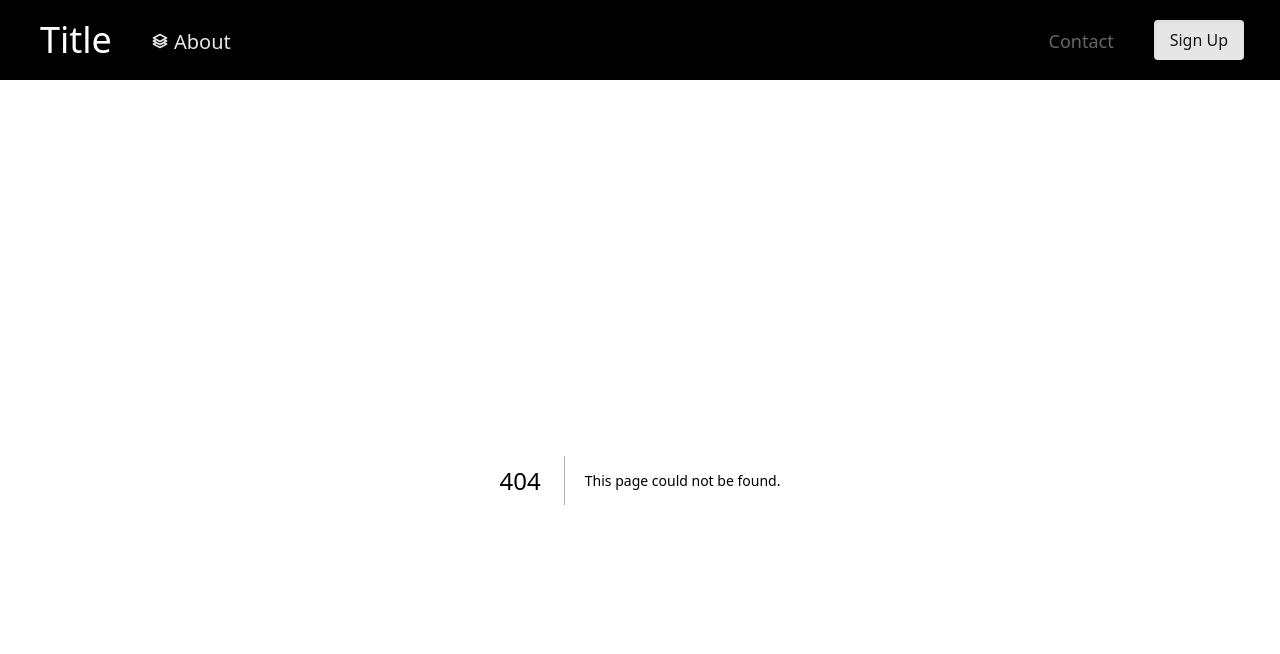
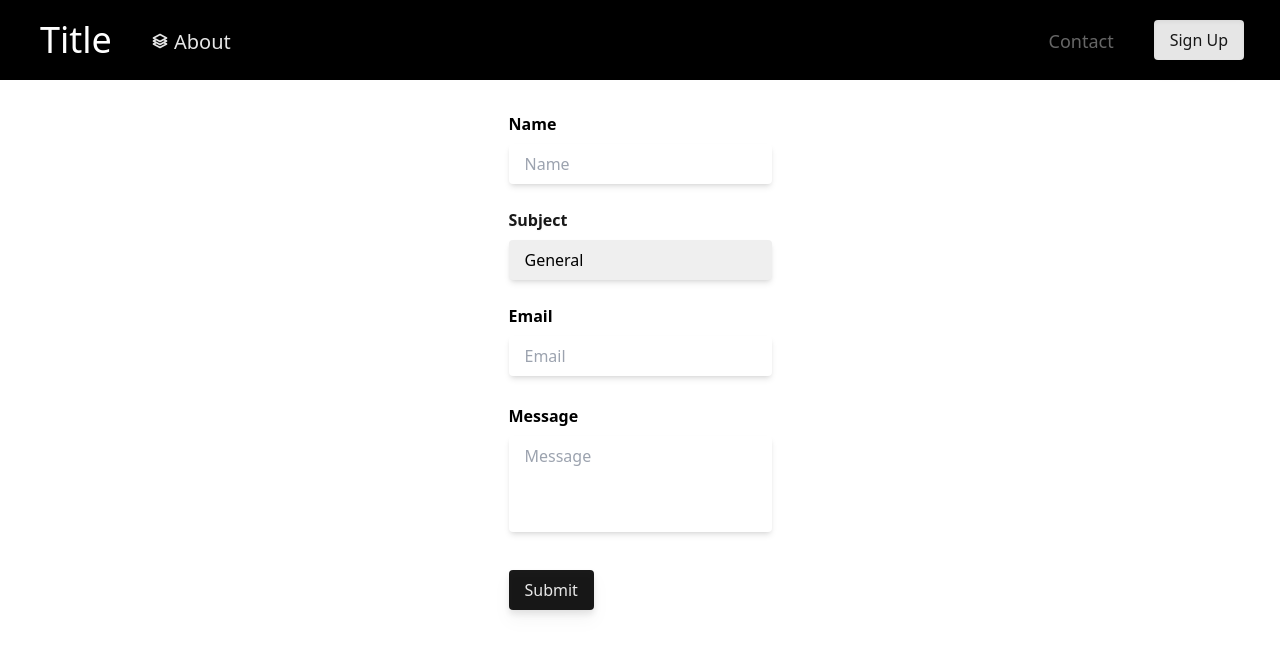
Before and after one commit to tannertanner1/pages-router, a Next.js app: page /contact/nodemailer in a window 1280 px wide. Before the commit this address had no page. Shown: the top 654 px of the page. Built offline with nearby package versions, Linux system fonts and the light colour scheme.

Commit message:
form validation api route

```diff
--- a/components/email.js
+++ b/components/email.js
@@ -1,37 +1,103 @@
+import { useState } from 'react';
+
 export default function Email() {
+  const [name, setName] = useState('');
+  const [subject, setSubject] = useState('');
+  const [email, setEmail] = useState('');
+  const [message, setMessage] = useState('');
+  const [emailError, setEmailError] = useState('');
+  const [messageError, setMessageError] = useState('');
+
+  const sendEmail = async () => {
+    const data = {
+      name: name,
+      subject: subject,
+      email: email,
+      message: message,
+    };
+
+    try {
+      const response = await fetch('/api/email', {
+        method: 'POST',
+        headers: {
+          'Content-Type': 'application/json',
+        },
+        body: JSON.stringify(data),
+      });
+
+      if (response.status === 200) {
+        console.log('Sent');
+        setName('');
+        setSubject('General');
+        setEmail('');
+        setMessage('');
+        setEmailError('');
+        setMessageError('');
+      } else {
+        console.error('Error');
+      }
+    } catch (error) {
+      console.error('Error', error);
+    }
+  };
+
+  const handleSubmit = async (e) => {
+    e.preventDefault();
+    setEmailError('');
+    setMessageError('');
+
+    const emailFormat = /^[^\s@]+@[^\s@]+\.[^\s@]+$/;
+    if (!email.trim()) {
+      setEmailError('Email is required');
+    } else if (!emailFormat.test(email)) {
+      setEmailError('Please enter a valid email address');
+      return;
+    }
+    if (!message.trim()) {
+      setMessageError('Message is required');
+      return;
+    }
+
+    await sendEmail();
+    console.log({ name, subject, email, message });
+  };
+
   return (
-    <div className="relative">
-      <div className="flex items-center justify-center mt-4 p-4">
+    <div className="relative flex items-center justify-center mt-4 py-4 px-8">
+      <form onSubmit={handleSubmit}>
 
-        <form className="max-w-md border-0 text-md">
-          <div className="mb-4">
-            <label htmlFor="subject" className="block mb-2 font-semibold opacity-90 drop-shadow-sm text-main">Subject</label>
-            <select id="subject" className="select w-full rounded p-2 text-black bg-opacity-90 shadow-md pl-4 pr-4 focus:outline-none font-medium appearance-none">
-              <option value="1">General</option>
-              <option value="2">Lessons</option>
-              <option value="3">Billing</option>
-            </select>
-          </div>
+        <label htmlFor="name" className="block mb-2 font-semibold text-main">Name</label>
+        <input
+          placeholder="Name" className="mb-6 w-full rounded p-2 text-black bg-opacity-90 shadow-md pl-4 pr-4 focus:outline-none"
+          id="name" value={name} onChange={(e) => setName(e.target.value)}
+        ></input>
 
-          <div className="mb-4">
-            <label htmlFor="email" className="block mb-2 font-semibold text-main">Email</label>
-            <input type="text" id="email" className="input w-full rounded p-2 text-black bg-opacity-90 shadow-md pl-4 pr-4 focus:outline-none" placeholder="Email" />
-          </div>
+        <label htmlFor="subject" className="block mb-2 font-semibold opacity-90 drop-shadow-sm text-main">Subject</label>
+        <select
+          className="mb-6 w-full rounded p-2 text-black bg-opacity-90 shadow-md pl-4 pr-4 focus:outline-none font-medium appearance-none"
+          id="subject" value={subject} onChange={(e) => setSubject(e.target.value)}
+        >
+          <option value="General">General</option>
+          <option value="Lessons">Lessons</option>
+          <option value="Billing">Billing</option>
+        </select>
 
-          <div className="mb-4">
-            <label htmlFor="name" className="block mb-2 font-semibold text-main">Name</label>
-            <input type="text" id="name" className="input w-full rounded p-2 text-black bg-opacity-90 shadow-md pl-4 pr-4 focus:outline-none" placeholder="Name" />
-          </div>
+        <label className="block mb-2 font-semibold text-main" htmlFor="name">Email</label>
+        <input
+          placeholder="Email" className={`${emailError ? '' : 'mb-6'} w-full rounded p-2 text-black bg-opacity-90 shadow-md pl-4 pr-4 focus:outline-none`}
+          id="email" value={email} onChange={(e) => { setEmail(e.target.value); setEmailError(''); }}
+        ></input>
+        <div className="mt-1 mb-1 text-red-500 text-sm">{emailError}</div>
 
-          <div className="mb-4 border-0 text-main">
-            <label htmlFor="message" className="block mb-2 font-semibold text-main">Message</label>
-            <textarea id="message" className="textarea h-24 w-full rounded p-2 text-black bg-opacity-90 shadow-md pl-4 pr-4 resize-none focus:outline-none" placeholder="Message" />
-          </div>
+        <label htmlFor="message" className="block mb-2 font-semibold text-main">Message</label>
+        <textarea
+          placeholder="Message" className={`${messageError ? '' : 'mb-5'} h-24 w-full rounded p-2 text-black bg-opacity-90 shadow-md pl-4 pr-4 resize-none focus:outline-none`}
+          id="message" value={message} onChange={(e) => { setMessage(e.target.value); setMessageError(''); }}
+        ></textarea>
+        <div className="mb-2 text-red-500 text-sm">{messageError}</div>
 
-          <button type="submit" className="btn py-2 px-4 mr-3">Send</button>
-        </form>
-
-      </div>
+        <button type="submit" className="btn mt-1 py-2 px-4 mr-3">Submit</button>
+      </form>
     </div>
   );
 }
--- a/package.json
+++ b/package.json
@@ -14,6 +14,7 @@
   "dependencies": {
     "@calcom/embed-react": "^1.3.0",
     "next": "^13.4.10",
+    "nodemailer": "^6.9.4",
     "react": "^18.2.0",
     "react-calendly": "^4.1.1",
     "react-dom": "^18.2.0",
--- /dev/null
+++ b/pages/api/email.js
@@ -0,0 +1,36 @@
+import nodemailer from 'nodemailer';
+
+export default async (req, res) => {
+  if (req.method === 'POST') {
+    const { name, subject, email, message } = req.body;
+
+    const transporter = nodemailer.createTransport({
+      service: 'gmail',
+      auth: {
+        user: process.env.NEXT_PUBLIC_GMAIL_USER,
+        pass: process.env.NEXT_PUBLIC_GMAIL_PASS,
+      },
+    });
+
+    try {
+      const mailOptions = {
+        from: process.env.NEXT_PUBLIC_GMAIL_USER,
+        to: email,
+        envelope: {
+          from: email,
+          to: process.env.NEXT_PUBLIC_GMAIL_USER,
+        },
+        subject: 'Contact',
+        text: `Name: ${name}\nSubject: ${subject}\nEmail: ${email}\nMessage: ${message}`,
+      };
+
+      await transporter.sendMail(mailOptions);
+      res.status(200).json({ message: 'Sent' });
+    } catch (error) {
+      console.error(error);
+      res.status(500).json({ error: 'Error' });
+    }
+  } else {
+    res.status(405).end();
+  }
+};
--- a/pages/contact.js
+++ /dev/null
@@ -1,9 +0,0 @@
-import Email from '../components/email.js';
-
-export default function Contact() {
-  return (
-    <>
-      <Email />
-    </>
-  );
-}
--- /dev/null
+++ b/pages/contact/index.js
@@ -0,0 +1,23 @@
+import Link from "next/link";
+import Footer from "../../components/footer.js";
+
+export default function Home() {
+  return (
+    <>
+      <div className="flex items-center justify-center min-h-screen mx-4 my-6">
+        <div className="flex flex-col gap-y-12 lg:flex-row lg:gap-x-40">
+
+          <div className="relative mt-2">
+            <button className="btn w-28 h-14"><Link href="/contact/nodemailer">Nodemailer</Link></button>
+          </div>
+
+          <div className="relative mt-2 mb-60">
+            <button className="btn w-28 h-14"><Link href="/contact/sendgrid">Sendgrid</Link></button>
+          </div>
+
+        </div>
+      </div>
+      <Footer />
+    </>
+  );
+}
--- /dev/null
+++ b/pages/contact/nodemailer.js
@@ -0,0 +1,9 @@
+import Email from '../../components/email.js';
+
+export default function Nodemailer() {
+  return (
+    <>
+      <Email />
+    </>
+  );
+}
--- /dev/null
+++ b/pages/contact/sendgrid.js
@@ -0,0 +1,6 @@
+export default function Sendgrid() {
+  return (
+    <>
+    </>
+  );
+}
--- a/pages/sign-up/calcom.js
+++ b/pages/sign-up/calcom.js
@@ -11,7 +11,7 @@ export default function Calcom() {
 
   return (
     <div className="items-center p-4 z-0">
-      <Cal calLink='tannertanner1/trial' />
+      <Cal calLink={process.env.NEXT_PUBLIC_CALCOM_LINK} />
     </div>
   );
 }
--- a/pages/sign-up/calendly.js
+++ b/pages/sign-up/calendly.js
@@ -3,7 +3,7 @@ import { InlineWidget } from "react-calendly";
 export default function Calendly() {
   return (
     <div className="p-4 z-0">
-      <InlineWidget url="https://calendly.com/tannertanner1/trial?hide_gdpr_banner=1?hide_landing_page_details=1?hide_event_type_details=1" />
+      <InlineWidget url={`https://calendly.com/${process.env.NEXT_PUBLIC_CALENDLY_LINK}?hide_gdpr_banner=1?hide_landing_page_details=1?hide_event_type_details=1`} />
     </div>
   );
 }
```
Also changed, not shown: 2 other files (tests, documents, lock files or other folders).
